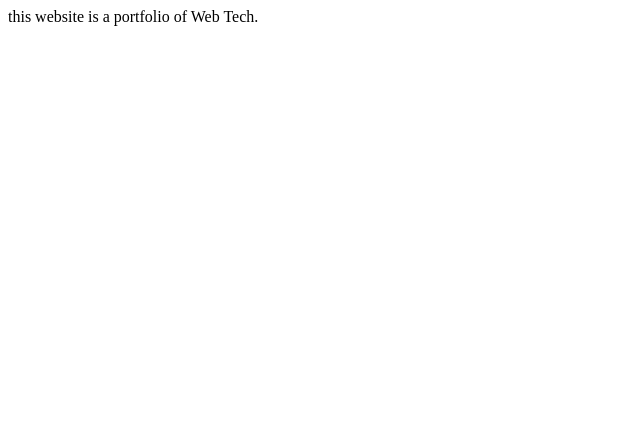
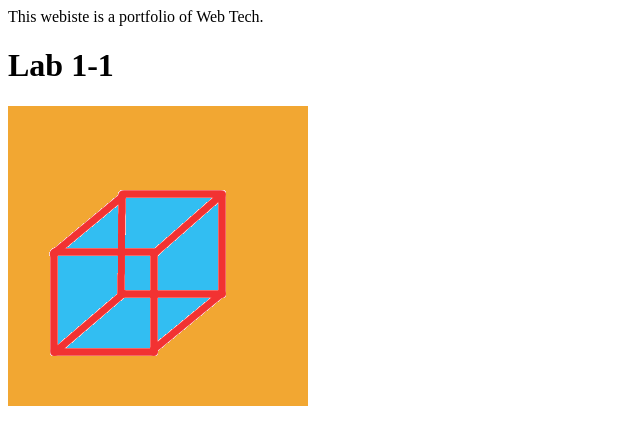
Before and after one commit to justinyang1/justinyang1.github.io, a plain HTML site: page index.html in a window 1280 px wide. Shown: the whole page, without its empty margins (0-640 px from the left). Drawn offline with Linux system fonts and the light colour scheme.

Commit message:
Update index.html

```diff
--- a/index.html
+++ b/index.html
@@ -1,15 +1,21 @@
 <!DOCTYPE html>
-
-<html>
+<html lang="">
 
 <head>
-    <title>
-        Justin's Website
+  <title>
+      Justins Website
     </title>
-</head>
 
-<body>
-    this website is a portfolio of Web Tech.
+    <head>
+
+    <body> This webiste is a portfolio of Web Tech.
+
+    <p>
+        <h1>Lab 1-1 </h1>
+<img src="images/Untitled.gif">
+
+    </p>
+
 </body>
 
 </html>
```
